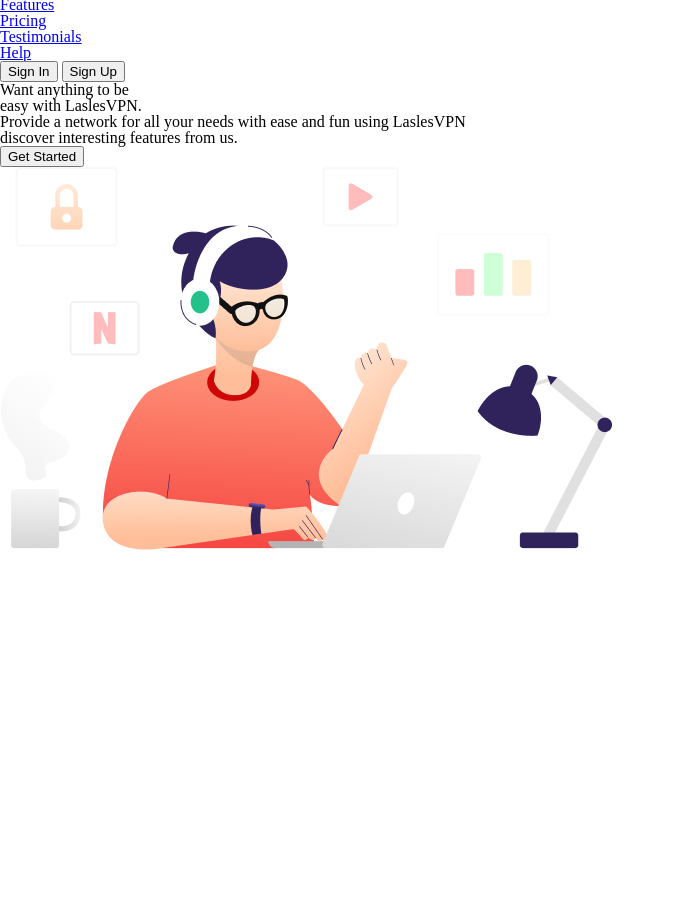
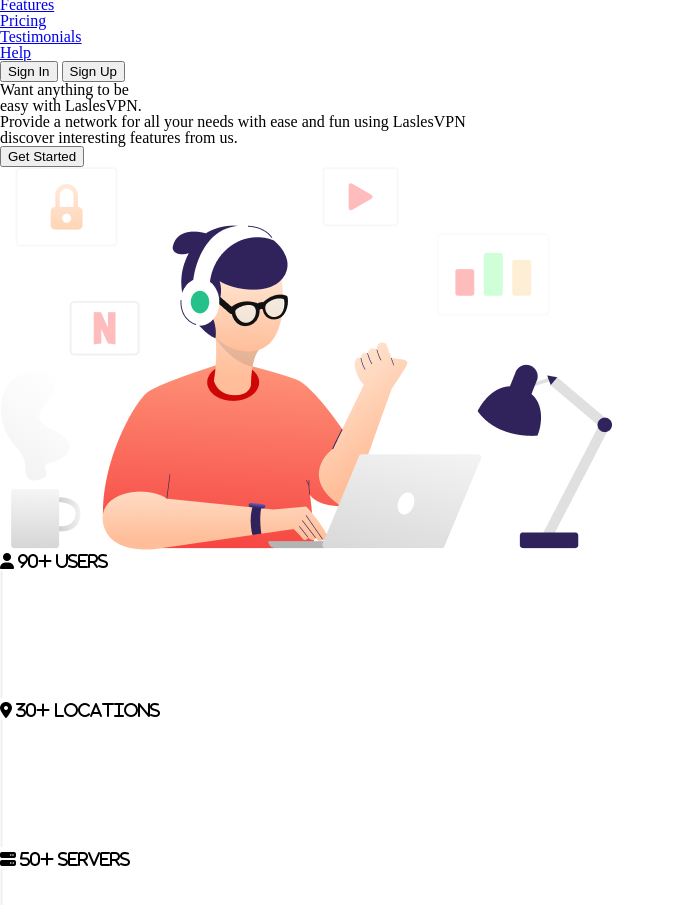
Before and after one commit to pixendrit/beetroot-fe-g1, a plain HTML site: page index.html in a window 1280 px wide. Shown: the part 75-980 px from the top of the page, without its empty margins (0-675 px from the left). Before the commit the page ends 800 px from the top, so only its background shows below. Drawn offline with Linux system fonts and the light colour scheme.

Commit message:
wrote html for the featues section

```diff
--- a/index.html
+++ b/index.html
@@ -38,7 +38,29 @@
         <img src="/images/header__image-hero.png" alt="illustration of a girl working in laptop">
     </header>
     <section class="features">
-
+        <div class="features__first">
+            <i class="fas fa-user">
+                <strong>90+</strong>
+                Users
+            </i>
+            <div class="features__divider">
+                <img src="/images/divider-features.png" alt="divider line">
+            </div>
+            <i class="fas fa-map-marker-alt">
+                <strong>30+</strong>
+                Locations
+            </i>
+            <div class="features__divider">
+                <img src="/images/divider-features.png" alt="divider line">
+            </div>
+            <i class="fas fa-server">
+                <strong>50+</strong>
+                Servers
+            </i>
+            <div class="features__divider">
+                <img src="/images/divider-features.png" alt="divider line">
+            </div>
+        </div>
     </section>
 </body>
 </html>
```
Also changed, not shown: images/divider-features.png (added).
